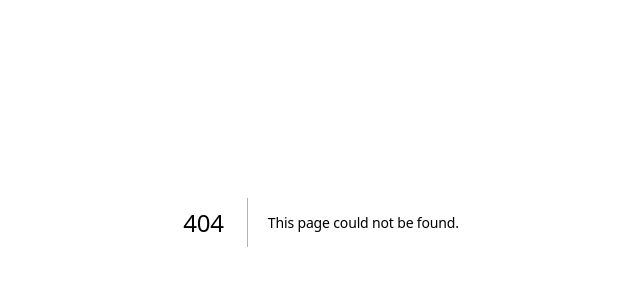
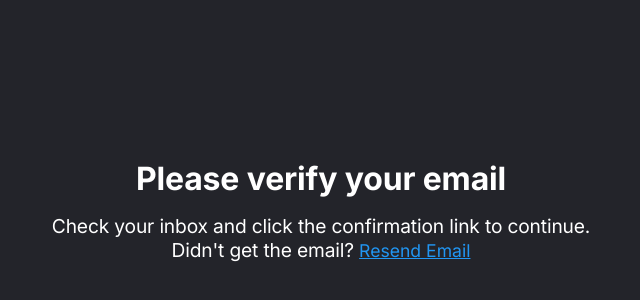
Before and after one commit to ShambhaviNK/tejuWebAppNew, a Next.js app in the folder teju-webnew-ui/: page /verify-email in a window 1280 px wide. Before the commit this address had no page. Shown: the part 178-478 px from the top of the page, without its empty margins (319-959 px from the left). Built offline with nearby package versions, Linux system fonts and the light colour scheme.

Commit message:
verify email

```diff
--- /dev/null
+++ b/teju-webnew-ui/src/app/verify-email/page.tsx
@@ -0,0 +1,68 @@
+"use client";
+import { useEffect, useState } from "react";
+import { useRouter } from "next/navigation";
+import { supabase } from '../../lib/supabase';
+
+export default function VerifyEmailPage() {
+  const [resendLoading, setResendLoading] = useState(false);
+  const [resendMsg, setResendMsg] = useState("");
+  const [userEmail, setUserEmail] = useState<string | null>(null);
+  const router = useRouter();
+
+  useEffect(() => {
+    const user = localStorage.getItem("user");
+    if (user) {
+      const parsed = JSON.parse(user);
+      setUserEmail(parsed.email || null);
+    }
+  }, []);
+
+  // Poll for email confirmation every 3 seconds
+  useEffect(() => {
+    const interval = setInterval(async () => {
+      const { data } = await supabase.auth.getUser();
+      if (data?.user?.email_confirmed_at) {
+        router.push("/payment");
+      }
+    }, 3000);
+    return () => clearInterval(interval);
+  }, [router]);
+
+  const handleResendEmail = async () => {
+    setResendLoading(true);
+    setResendMsg("");
+    if (!userEmail) return;
+    const { error } = await supabase.auth.resend({ type: "signup", email: userEmail });
+    if (error) {
+      setResendMsg("Failed to resend confirmation email.");
+    } else {
+      setResendMsg("Confirmation email resent! Check your inbox.");
+    }
+    setResendLoading(false);
+  };
+
+  return (
+    <div style={{
+      minHeight: '100vh',
+      display: 'flex',
+      flexDirection: 'column',
+      alignItems: 'center',
+      justifyContent: 'center',
+      background: '#23242a',
+      color: '#fff',
+      fontSize: '1.2rem',
+      textAlign: 'center',
+      padding: 32
+    }}>
+      <h2 style={{ fontSize: '2rem', marginBottom: 16 }}>Please verify your email</h2>
+      <p style={{ marginBottom: 24 }}>
+        Check your inbox and click the confirmation link to continue.<br />
+        Didn&apos;t get the email?&nbsp;
+        <button onClick={handleResendEmail} disabled={resendLoading} style={{ color: '#2196f3', background: 'none', border: 'none', cursor: 'pointer', textDecoration: 'underline', fontSize: '1.1rem' }}>
+          {resendLoading ? 'Resending...' : 'Resend Email'}
+        </button>
+      </p>
+      {resendMsg && <div style={{ color: '#22c55e', marginBottom: 12 }}>{resendMsg}</div>}
+    </div>
+  );
+}
```
Also changed, not shown: teju-webnew-ui/src/app/auth/page.tsx (+10 -5 lines).
